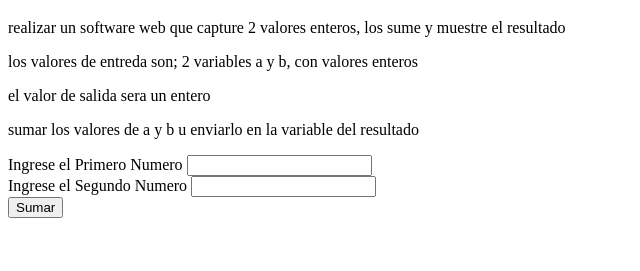
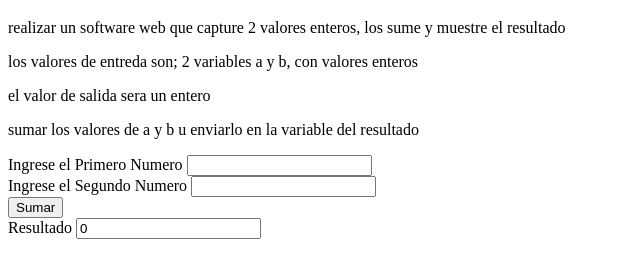
Before and after one commit to MichaelDardon/formularioydiagramas, a plain HTML site: page index.html in a window 1280 px wide. Both pictures are taken after a click on the button "Sumar". Shown: the part 61-332 px from the top of the page, without its empty margins (0-640 px from the left). Drawn offline with Linux system fonts and the light colour scheme.

Commit message:
fase de depuración realizada, se validaron las variables para verificar que no fuera vacio y si es vacio que lo iguale a 0 y parse los datos a enteros

```diff
--- a/index.html
+++ b/index.html
@@ -19,3 +19,46 @@
       <input type="number" id="b" name="b"><br>
 
       <button onclick="sumar()" >Sumar</button><br>
+
+      <label for="a">Resultado</label>
+      <input type="number" id="resultado" name="resultado"><br>
+
+      <script>
+       function sumar(){
+
+           //se captura los valores de los inputs y se almacenan en variables
+       var a = document.getElementById("a").value;
+       var b = document.getElementById("b").value;
+
+       //se define la varible resultado
+       var resultado;
+
+
+       //verificación de las variables si son cadenas vacías
+       if(a == ""){
+          a = 0;
+       }else{
+           a= parseInt(a);
+       }
+
+       if(b == ""){
+          b = 0;
+       }else{
+           b= parseInt(b);
+       }
+
+
+       //ejecuto la suma de las variables
+       resultado = a + b;
+
+       //muestro el resultado de la suma en el navegador
+       document.getElementById("resultado").value = resultado
+       }
+
+
+   </script>
+
+
+
+</body>
+</html>
```
